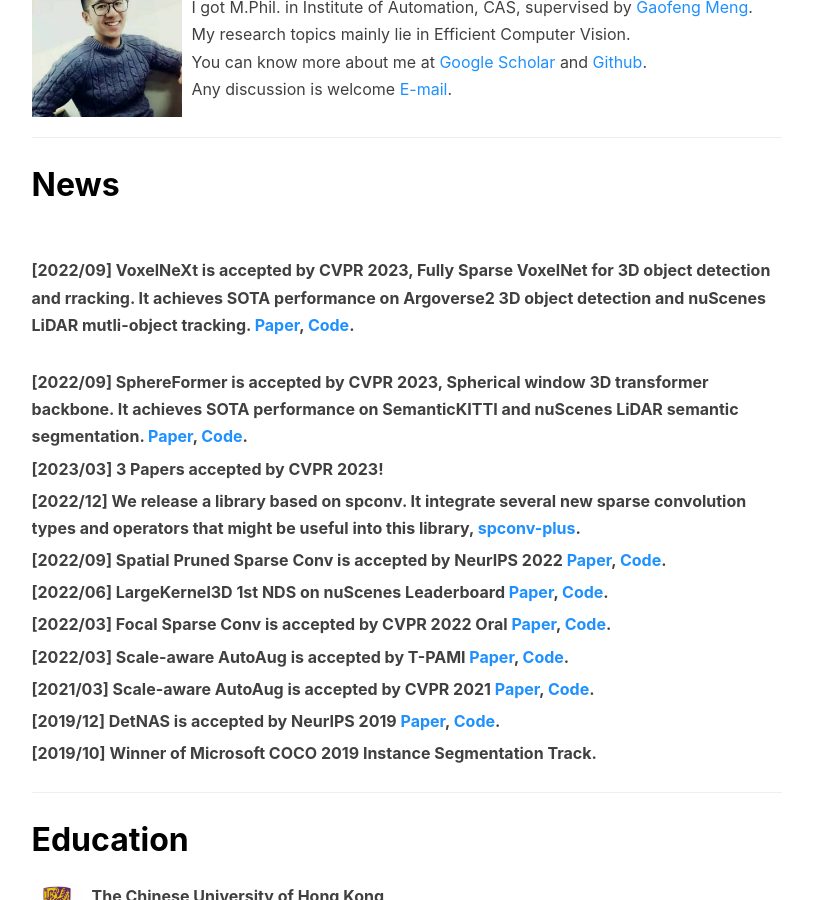
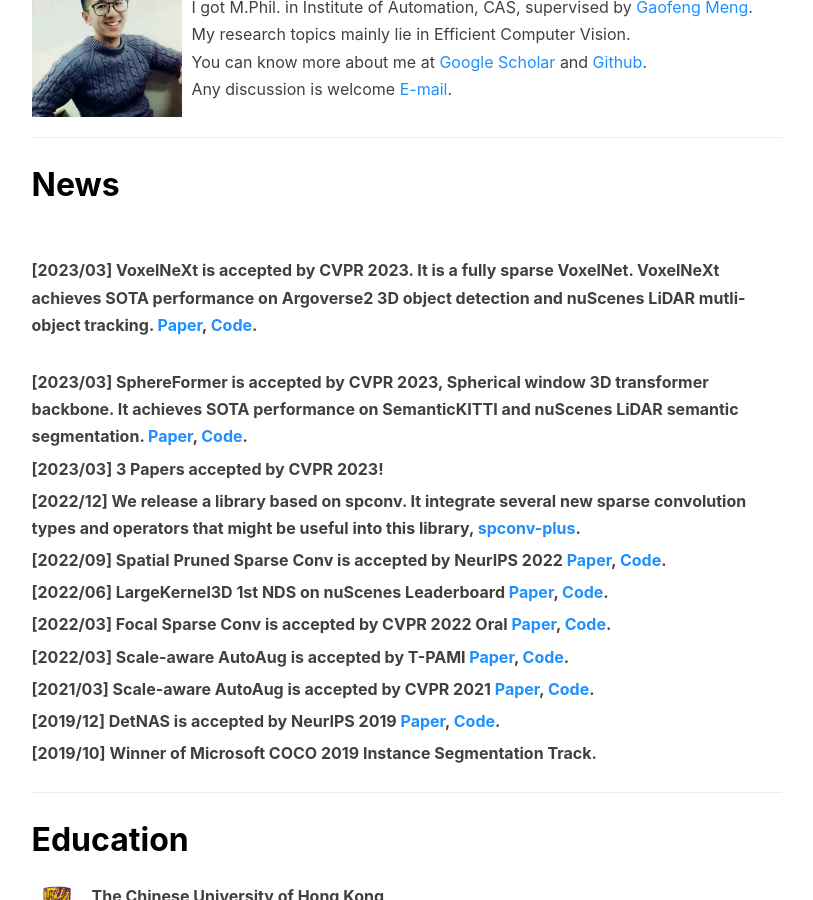
Before and after one commit to yukang2017/yukang2017.github.io, a Jekyll site: the page built from index.html, in a window 1280 px wide and 900 px high, scrolled down 451 px. Shown: the whole window, without its empty margins (136-949 px from the left). Built offline with Jekyll 4.4.1, drawn with Linux system fonts in a browser that asks for light colours; nearby versions of some CDN libraries; the list of posts is cut into pages by our own code; comment, search, counter and statistics services are not loaded.

Commit message:
Update index.html

```diff
--- a/index.html
+++ b/index.html
@@ -38,8 +38,8 @@
 				</p>
 				<p class="media-heading">
 				<strong>
-					[2022/09] VoxelNeXt is accepted by CVPR 2023, Fully Sparse VoxelNet for 3D object detection and rracking.
-					It achieves SOTA performance on Argoverse2 3D object detection and nuScenes LiDAR mutli-object tracking. <a target="_blank"
+					[2023/03] VoxelNeXt is accepted by CVPR 2023. It is a fully sparse VoxelNet.
+					VoxelNeXt achieves SOTA performance on Argoverse2 3D object detection and nuScenes LiDAR mutli-object tracking. <a target="_blank"
 					   href="https://arxiv.org/abs/2303.11301"><font color="DodgerBlue">Paper</font></a>, <a target="_blank"
 					   href="https://github.com/dvlab-research/VoxelNeXt"><font color="DodgerBlue">Code</font></a>.
 				 </strong>
@@ -47,7 +47,7 @@
 				</p>
 				<p class="media-heading">
 				<strong>
-					[2022/09] SphereFormer is accepted by CVPR 2023, Spherical window 3D transformer backbone.
+					[2023/03] SphereFormer is accepted by CVPR 2023, Spherical window 3D transformer backbone.
 					It achieves SOTA performance on SemanticKITTI and nuScenes LiDAR semantic segmentation. <a target="_blank"
 					   href="https://arxiv.org/abs/2303.12766"><font color="DodgerBlue">Paper</font></a>, <a target="_blank"
 					   href="https://github.com/dvlab-research/SphereFormer"><font color="DodgerBlue">Code</font></a>.
```
